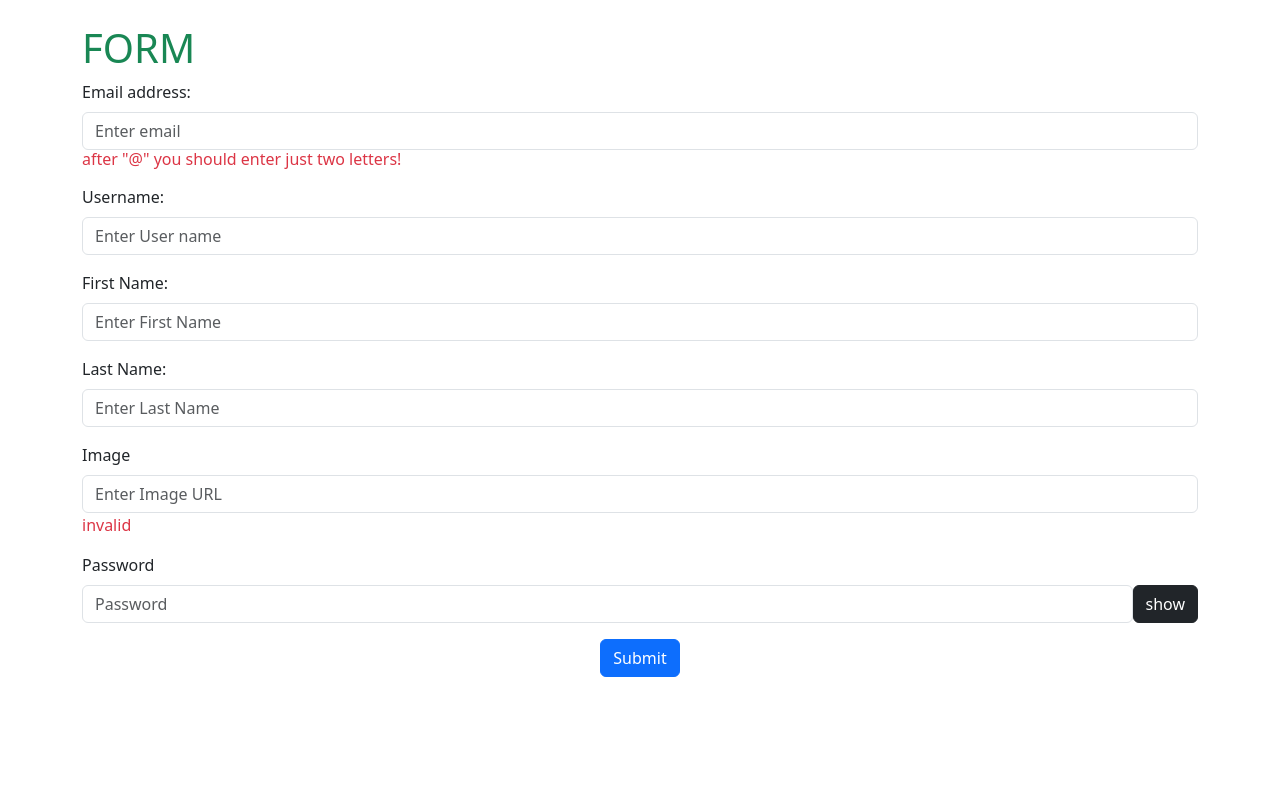
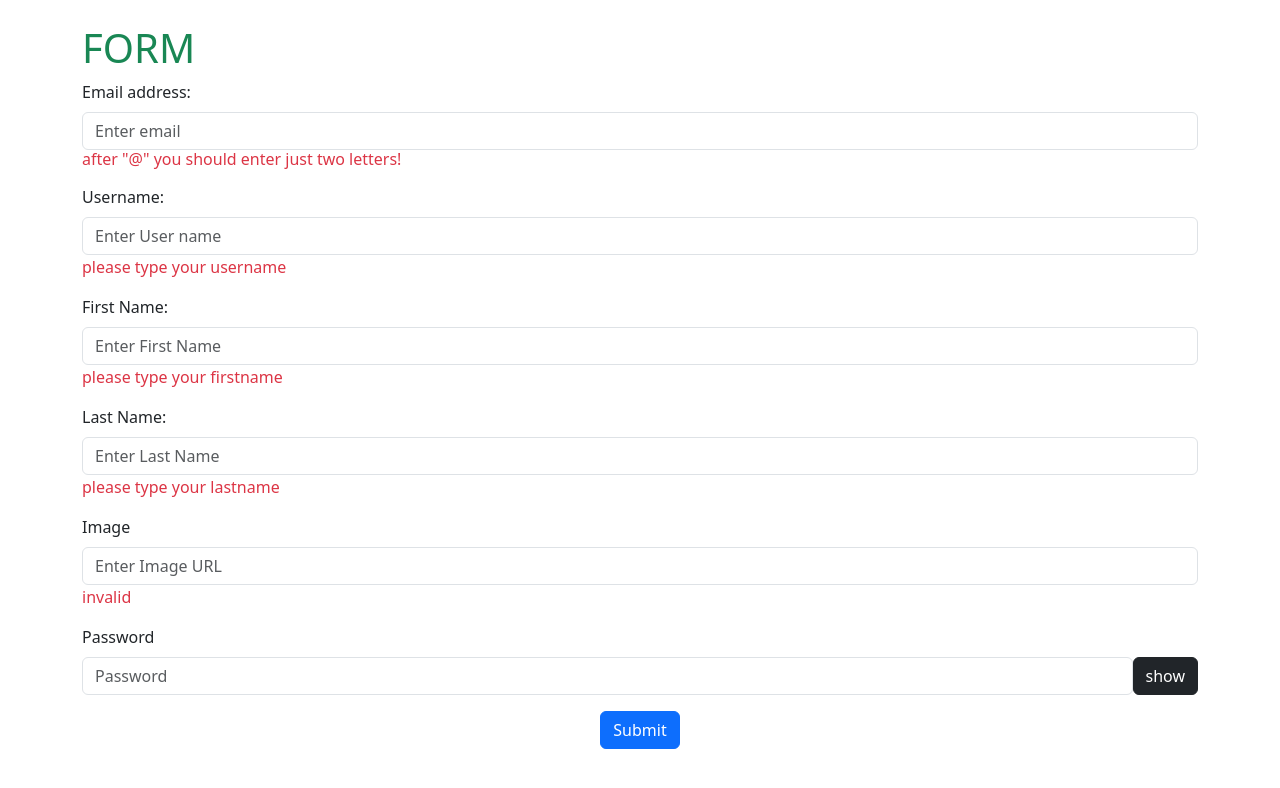
Before and after one commit to kiymett/FormwithReactBootstrap, a React (Create React App) app: page / in a window 1280 px wide. Shown: the top 788 px of the page. Built offline with nearby package versions, Linux system fonts and the light colour scheme.

Commit message:
added validation for username, firstname and lastname

```diff
--- a/src/components/Forms.jsx
+++ b/src/components/Forms.jsx
@@ -27,6 +27,30 @@ const Forms = () => {
   const isEmailValid = () => {
     const atIndex = email.indexOf('@')
     if(atIndex !== -1 && email.length - atIndex >= 2) {
+      return true
+    }
+    return false
+  }
+
+  const isUserName = () => {
+    const validUser = username.trim().length
+    if(validUser >= 3){
+      return true
+    }
+    return false
+  }
+
+  const isFirstName = () => {
+    const validFirst = firstname.replace(/\s/g, '').length
+    if(validFirst >= 3){
+      return true
+    }
+    return false
+  }
+
+  const isLastName = () => {
+    const validLast= lastname.replace(/\s/g, '').length
+    if(validLast >= 3){
       return true
     }
     return false
@@ -77,6 +101,7 @@ const Forms = () => {
         onChange={handleUsername}
         value={username}
         id="username"/>
+         {isUserName() ? <span className ="text-success">ok</span> : <span className = "text-danger">please type your username</span>}
       </Form.Group>
 
       <Form.Group className="mb-3" >
@@ -85,6 +110,7 @@ const Forms = () => {
         onChange={(e)=>setFirstname(e.target.value)}
         value={firstname}
         id="firstname"/>
+        {isFirstName() ? <span className='text-success'>ok</span> : <span className='text-danger'>please type your firstname</span>}
       </Form.Group>
 
       <Form.Group className="mb-3" >
@@ -93,6 +119,7 @@ const Forms = () => {
         onChange = {(e)=>setLastname(e.target.value)}
         value={lastname}
         id="lastname"/>
+        {isLastName() ? <span className ="text-success">ok</span> : <span className = "text-danger">please type your lastname</span>}
 
       </Form.Group>
 
```
